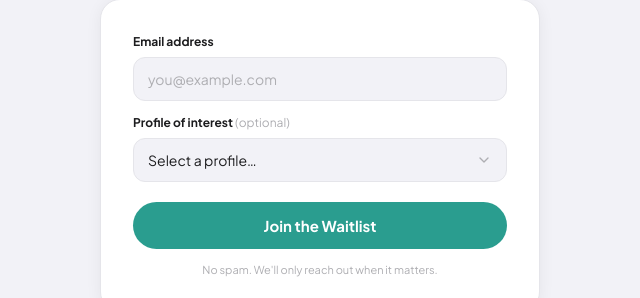
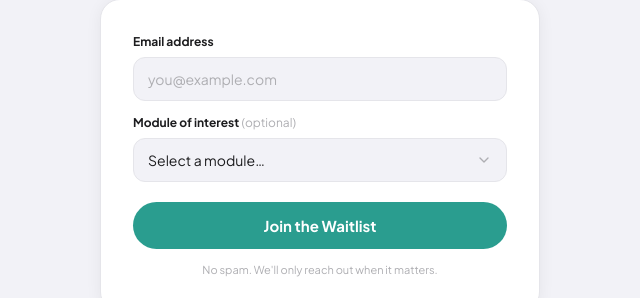
Before and after one commit to UzayPoyrza/Neurotype-Website, a plain HTML site: page public/index.html in a window 1280 px wide. Shown: the part 5180-5478 px from the top of the page, 320-960 px from the left. Drawn offline with Linux system fonts and the light colour scheme.

Commit message:
update waitlist dropdown to match actual modules by category
Replace old 12-item flat list with 11 modules grouped into optgroups
(Disorder, Wellness, Skill, Wind Down). Label updated to "Module of
interest".

Co-Authored-By: Claude Opus 4.6 <noreply@anthropic.com>

```diff
--- a/public/index.html
+++ b/public/index.html
@@ -1315,21 +1315,28 @@
                         <input type="email" id="email" class="form-input" placeholder="you@example.com" required>
                     </div>
                     <div class="form-row">
-                        <label for="profile" class="form-label">Profile of interest <span style="font-weight:400;color:var(--text-tertiary)">(optional)</span></label>
+                        <label for="profile" class="form-label">Module of interest <span style="font-weight:400;color:var(--text-tertiary)">(optional)</span></label>
                         <select id="profile" class="form-select">
-                            <option value="">Select a profile&hellip;</option>
-                            <option value="adhd">ADHD</option>
-                            <option value="ptsd">PTSD</option>
-                            <option value="depression">Depression</option>
-                            <option value="panic">Panic Disorder</option>
-                            <option value="anxiety">Generalized Anxiety</option>
-                            <option value="ocd">OCD</option>
-                            <option value="social-anxiety">Social Anxiety</option>
-                            <option value="insomnia">Insomnia</option>
-                            <option value="stress">Chronic Stress</option>
-                            <option value="bipolar">Bipolar Support</option>
-                            <option value="trauma">Trauma Recovery</option>
-                            <option value="emotional-regulation">Emotional Regulation</option>
+                            <option value="">Select a module&hellip;</option>
+                            <optgroup label="Disorder">
+                                <option value="anxiety">Anxiety</option>
+                                <option value="panic">Panic Disorder</option>
+                                <option value="depression">Depression</option>
+                                <option value="adhd">ADHD</option>
+                            </optgroup>
+                            <optgroup label="Wellness">
+                                <option value="burnout">Burnout</option>
+                                <option value="self-compassion">Self-Compassion</option>
+                                <option value="stress-relief">Stress Relief</option>
+                            </optgroup>
+                            <optgroup label="Skill">
+                                <option value="focus">Focus</option>
+                                <option value="addiction">Addiction</option>
+                                <option value="mindfulness">Mindfulness</option>
+                            </optgroup>
+                            <optgroup label="Wind Down">
+                                <option value="sleep">Sleep</option>
+                            </optgroup>
                         </select>
                     </div>
                     <button type="button" class="form-submit" id="submitBtn">Join the Waitlist</button>
```
